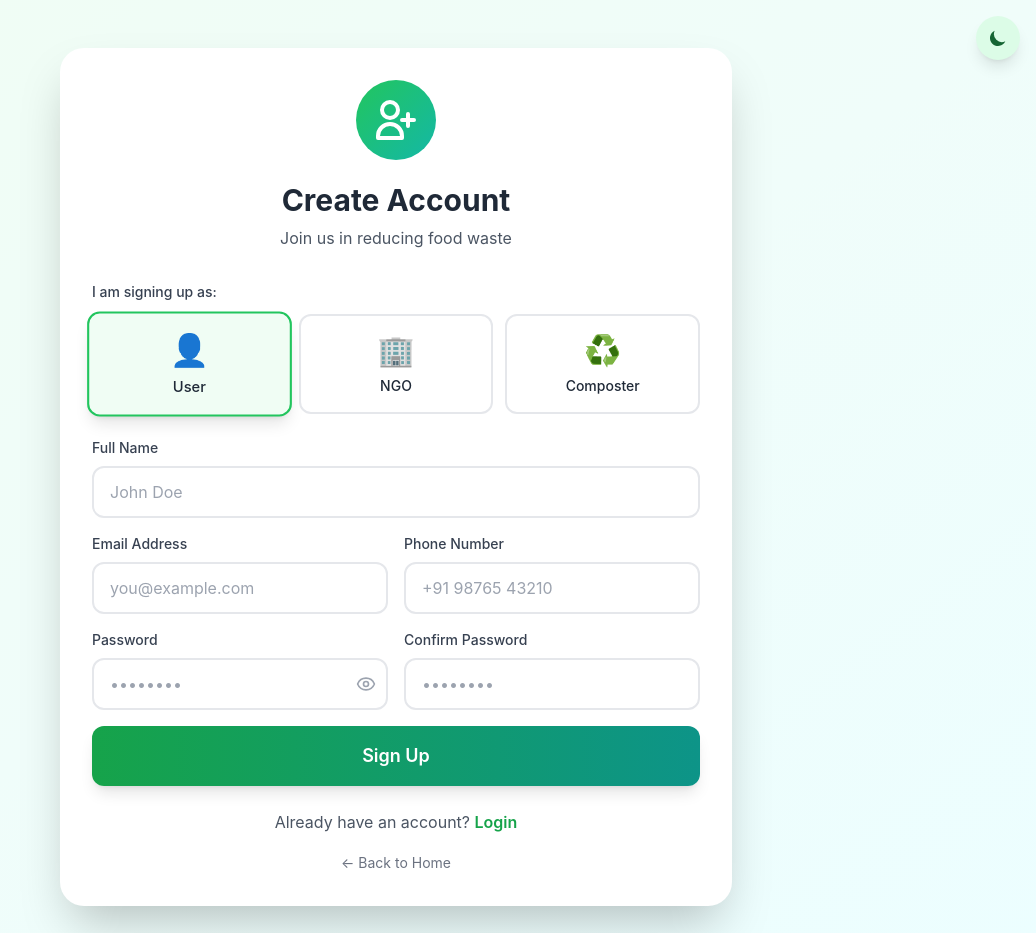
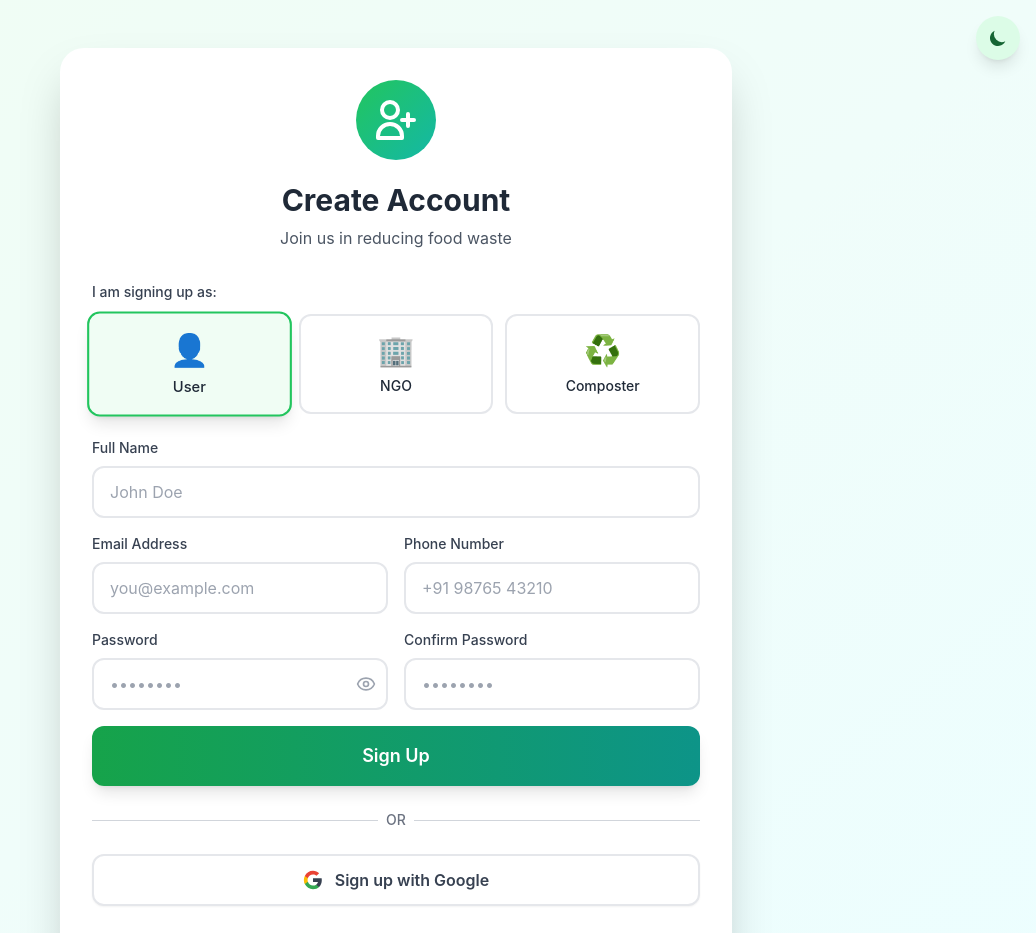
Before and after one commit to Dakshinde/anna-sampada-v2, a React (Vite) app in the folder frontend/: page /signup in a window 1280 px wide. Shown: the top 933 px of the page, without its empty margins (244-1280 px from the left). Built offline with nearby package versions, Linux system fonts and the light colour scheme; no server answers.

Commit message:
Fix : Signup with google using firebase

```diff
--- a/frontend/src/pages/auth/SignupPage.jsx
+++ b/frontend/src/pages/auth/SignupPage.jsx
@@ -4,6 +4,7 @@
 import { useAuth } from '../../context/AuthContext';
 import { Eye, EyeOff } from 'lucide-react'; // Import icons
 import { apiRequest } from '../../services/api.service'; // Import your central service
+import { signInWithGoogle } from '../../config/firebase'; // Google Auth
 
 const SignupPage = () => {
   const navigate = useNavigate();
@@ -107,6 +108,57 @@
     console.error('Signup error:', error);
     // Displaying the specific backend error (e.g., "Email already exists")
     setErrors({ email: error.message });
+  } finally {
+    setLoading(false);
+  }
+};
+
+const handleGoogleSignUp = async () => {
+  // If they are an NGO/Composter, wait for them to enter a reg number
+  if (selectedRole !== 'user' && !formData.registrationNumber) {
+    setErrors({ registrationNumber: 'Registration number is required to sign up as an NGO or Composter' });
+    return;
+  }
+
+  setLoading(true);
+  setErrors({});
+  try {
+    const user = await signInWithGoogle();
+    const idToken = await user.getIdToken();
+
+    const payload = {
+      idToken: idToken,
+      email: user.email,
+      name: user.displayName || '',
+      role: selectedRole,
+      registrationNumber: formData.registrationNumber
+    };
+
+    const data = await apiRequest('/api/signup', {
+      method: 'POST',
+      body: JSON.stringify(payload)
+    });
+
+    const userData = {
+      id: data.email,
+      name: user.displayName || formData.name,
+      email: data.email,
+      role: data.role
+    };
+
+    const verificationStatus = {
+      verified: data.role === 'user',
+      pending: data.role !== 'user'
+    };
+
+    localStorage.setItem('lastLogin', Date.now().toString());
+
+    login(userData, data.role, verificationStatus);
+    navigate(`/${data.role}-dashboard`);
+
+  } catch (error) {
+    console.error('Google Signup error:', error);
+    setErrors({ email: error.message || 'Google Sign-Up failed or was cancelled.' });
   } finally {
     setLoading(false);
   }
@@ -354,6 +406,28 @@
           </button>
         </form>
 
+        <div className="mt-6 flex items-center justify-center space-x-2">
+          <div className="h-px bg-gray-300 dark:bg-gray-600 flex-1"></div>
+          <span className="text-gray-500 dark:text-gray-400 text-sm font-medium">OR</span>
+          <div className="h-px bg-gray-300 dark:bg-gray-600 flex-1"></div>
+        </div>
+
+        <button
+          onClick={handleGoogleSignUp}
+          disabled={loading}
+          className="mt-6 w-full py-3 bg-white dark:bg-gray-700 border-2 border-gray-200 dark:border-gray-600
+                     text-gray-700 dark:text-white rounded-xl hover:bg-gray-50 dark:hover:bg-gray-600
+                     transform hover:scale-105 transition-all duration-300 shadow-sm flex items-center justify-center gap-3 font-semibold"
+        >
+          <svg className="w-5 h-5" viewBox="0 0 24 24">
+            <path fill="currentColor" d="M22.56 12.25c0-.78-.07-1.53-.2-2.25H12v4.26h5.92c-.26 1.37-1.04 2.53-2.21 3.31v2.77h3.57c2.08-1.92 3.28-4.74 3.28-8.09z" />
+            <path fill="#34A853" d="M12 23c2.97 0 5.46-.98 7.28-2.66l-3.57-2.77c-.98.66-2.23 1.06-3.71 1.06-2.86 0-5.29-1.93-6.16-4.53H2.18v2.84C3.99 20.53 7.7 23 12 23z" />
+            <path fill="#FBBC05" d="M5.84 14.09c-.22-.66-.35-1.36-.35-2.09s.13-1.43.35-2.09V7.07H2.18C1.43 8.55 1 10.22 1 12s.43 3.45 1.18 4.93l2.85-2.22.81-.62z" />
+            <path fill="#EA4335" d="M12 5.38c1.62 0 3.06.56 4.21 1.64l3.15-3.15C17.45 2.09 14.97 1 12 1 7.7 1 3.99 3.47 2.18 7.07l3.66 2.84c.87-2.6 3.3-4.53 6.16-4.53z" />
+          </svg>
+          Sign up with Google
+        </button>
+
         <div className="mt-6 text-center">
           <p className="text-gray-600 dark:text-gray-300">
             Already have an account?{' '}
```
Also changed, not shown: 5 other files (tests, documents, lock files or other folders).
